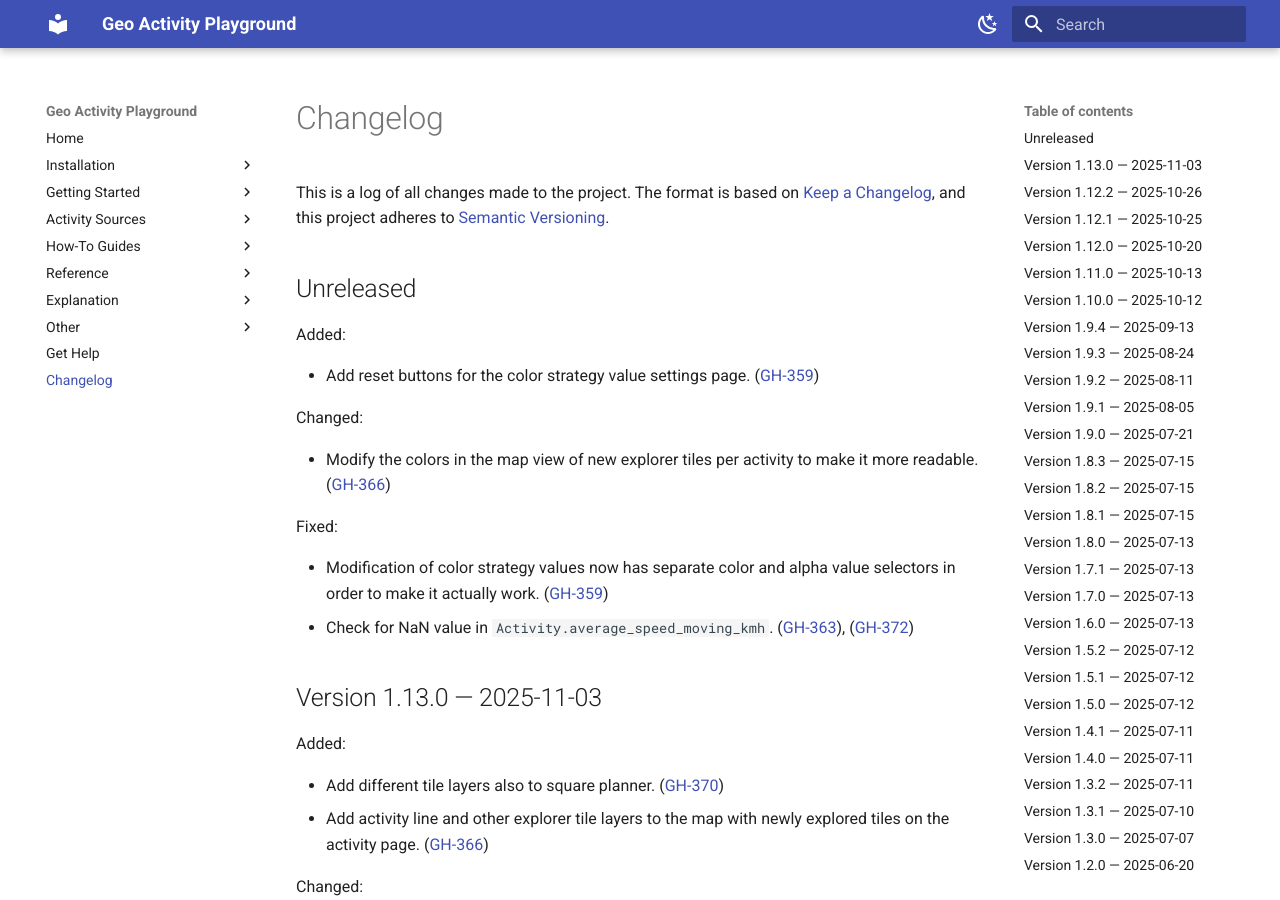
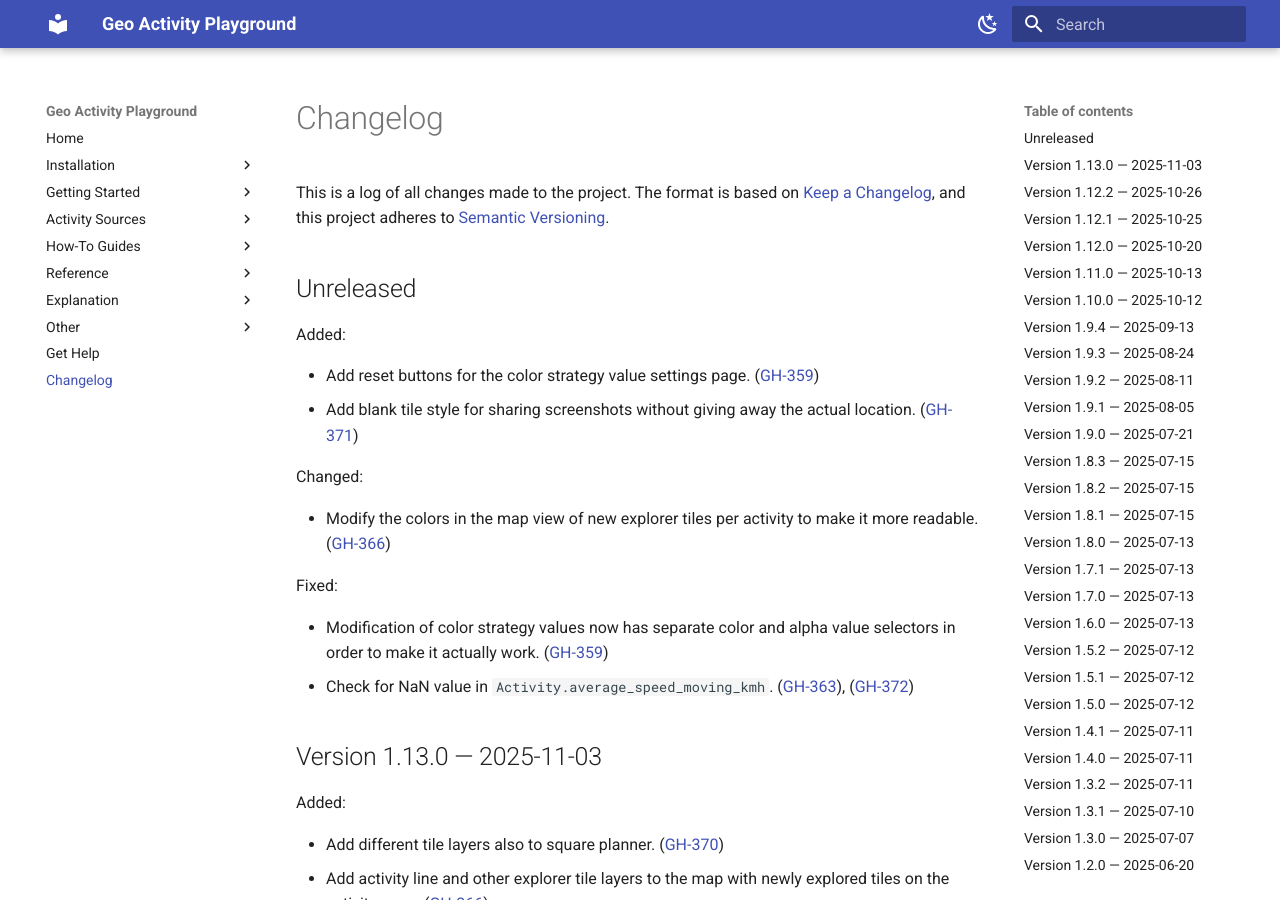
Before and after one commit to martin-ueding/geo-activity-playground, an MkDocs documentation site: the page built from docs/changelog.md, in a window 1280 px wide and 900 px high. Built offline with MkDocs 1.6.1 and Material for MkDocs 9.7.7, drawn with Linux system fonts in a browser that asks for light colours.

Commit message:
GH-371: Changelog entry

```diff
--- a/docs/changelog.md
+++ b/docs/changelog.md
@@ -20,6 +20,7 @@ Types of changes
 Added:
 
 - Add reset buttons for the color strategy value settings page. ([GH-359](https://github.com/martin-ueding/geo-activity-playground/issues/359))
+- Add blank tile style for sharing screenshots without giving away the actual location. ([GH-371](https://github.com/martin-ueding/geo-activity-playground/issues/371))
 
 Changed:
 
```
